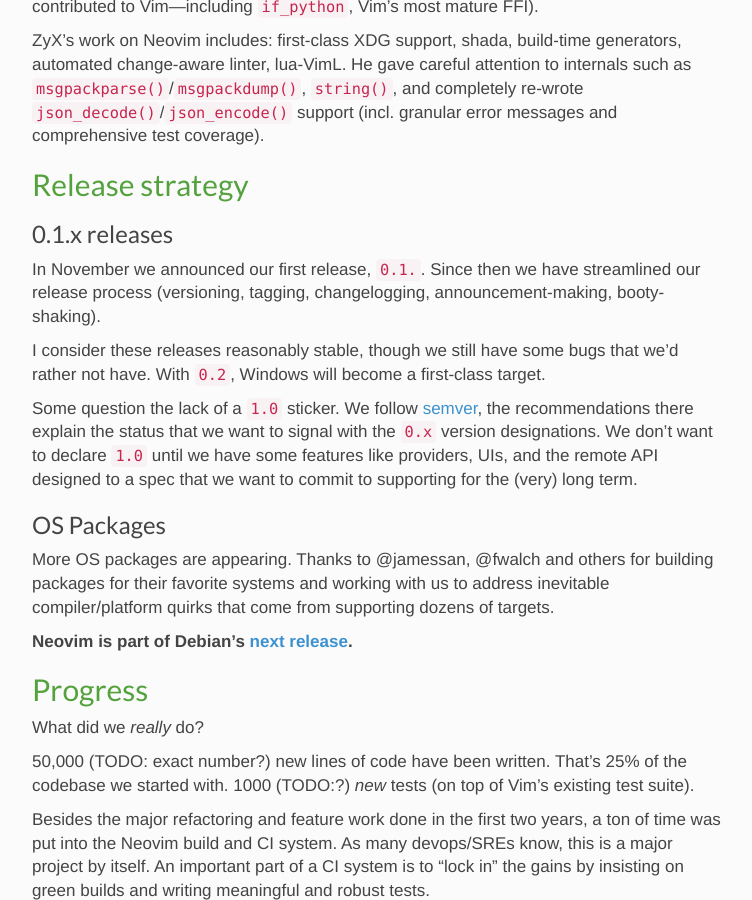
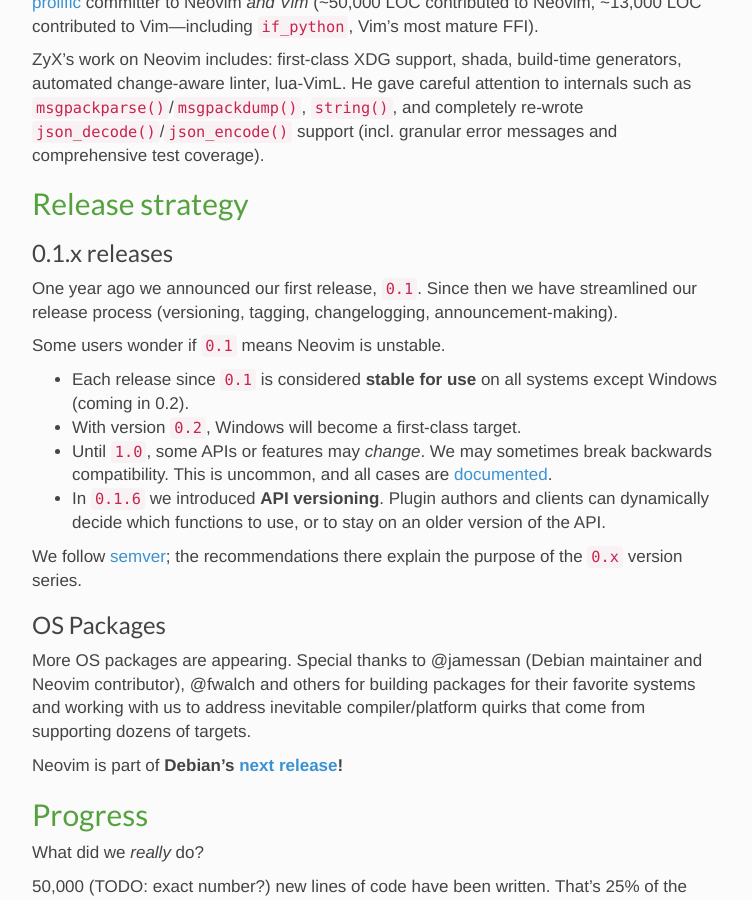
Before and after one commit to neovim/neovim.github.io, a Jekyll site: the page built from _posts/2016-11-01-newsletter.md, in a window 1280 px wide and 900 px high, scrolled down 2482 px. Shown: the whole window, without its empty margins (47-799 px from the left). Built offline with Jekyll 4.4.1, drawn with Linux system fonts in a browser that asks for light colours; nearby versions of some CDN libraries; comment, search, counter and statistics services are not loaded; some of the changed text lies outside the part shown.

Commit message:
newssssssssssssssssssss

```diff
--- a/_posts/2016-11-01-newsletter.md
+++ b/_posts/2016-11-01-newsletter.md
@@ -101,10 +101,11 @@
   [intero-neovim](https://github.com/parsonsmatt/intero-neovim)
 
 There are clients for go, julia, perl, Java, R, Elixir, and Clojure.
-Go to the [related projects](https://github.com/neovim/neovim/wiki/Related-projects)
-wiki page whenever you are curious about new work.
+Visit the [related projects](https://github.com/neovim/neovim/wiki/Related-projects)
+wiki page to discover new projects as they emerge!
 
-And some long-awaited major features have landed in `nvim` core:
+More Features
+-------------
 
 - **Ruby support** landed in 0.1.5. This means you can write Neovim plugins in
   ruby, _and_ the legacy Vim `:ruby`, `:rubydo`, and `:rubyfile` commands are
@@ -145,29 +146,33 @@
 
 ### 0.1.x releases
 
-In November we announced our first release, `0.1.`. Since then we have
+One year ago we announced our first release, `0.1`. Since then we have
 streamlined our release process (versioning, tagging, changelogging,
-announcement-making, booty-shaking).
+announcement-making).
 
-I consider these releases reasonably stable, though we still have some bugs that
-we'd rather not have. With `0.2`, Windows will become a first-class target.
+Some users wonder if `0.1` means Neovim is unstable.
 
-Some question the lack of a `1.0` sticker. We follow
-[semver](https://semver.org), the recommendations there explain the status that
-we want to signal with the `0.x` version designations. We don't want to declare
-`1.0` until we have some features like providers, UIs, and the remote API
-designed to a spec that we want to commit to supporting for the (very) long
-term.
+- Each release since `0.1` is considered **stable for use** on all systems
+  except Windows (coming in 0.2).
+- With version `0.2`, Windows will become a first-class target.
+- Until `1.0`, some APIs or features may *change*. We may sometimes break
+  backwards compatibility. This is uncommon, and all cases are
+  [documented](https://github.com/neovim/neovim/wiki/Following-HEAD).
+- In `0.1.6` we introduced **API versioning**. Plugin authors and clients can
+  dynamically decide which functions to use, or to stay on an older version of
+  the API.
+
+We follow [semver](https://semver.org); the recommendations there explain
+the purpose of the `0.x` version series.
 
 ### OS Packages
 
-More OS packages are appearing. Thanks to @jamessan, @fwalch and others for
-building packages for their favorite systems and working with us
-to address inevitable compiler/platform quirks that come from
-supporting dozens of targets.
+More OS packages are appearing. Special thanks to @jamessan (Debian maintainer
+and Neovim contributor), @fwalch and others for building packages for their
+favorite systems and working with us to address inevitable compiler/platform
+quirks that come from supporting dozens of targets.
 
-**Neovim is part of Debian's
-[next release](https://packages.debian.org/stretch/neovim).**
+Neovim is part of **Debian's [next release](https://packages.debian.org/stretch/neovim)!**
 
 Progress
 --------
```
